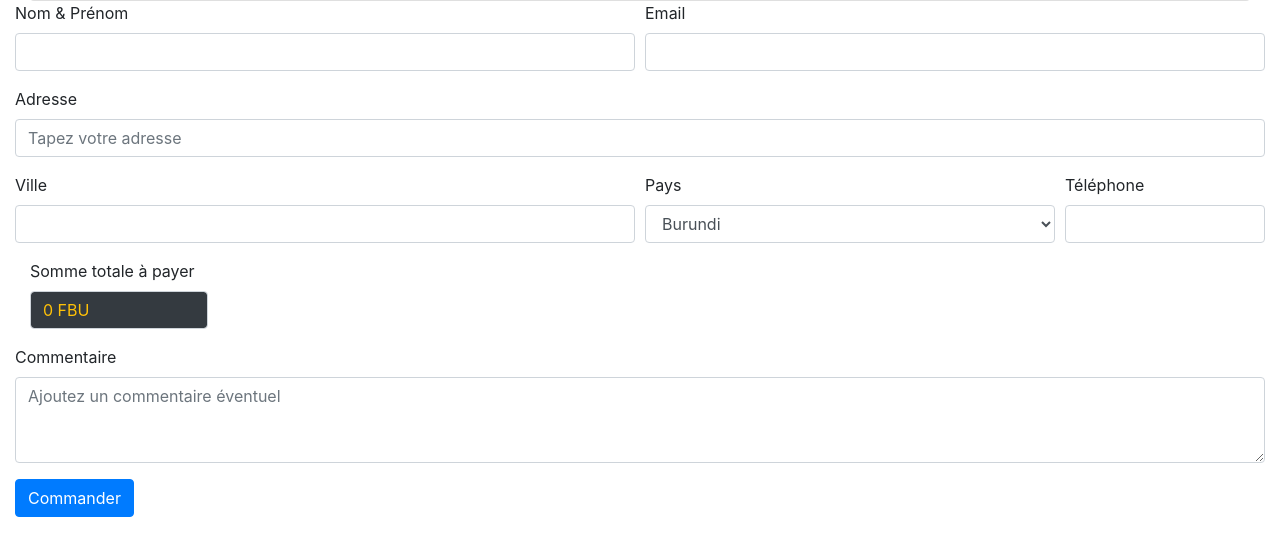
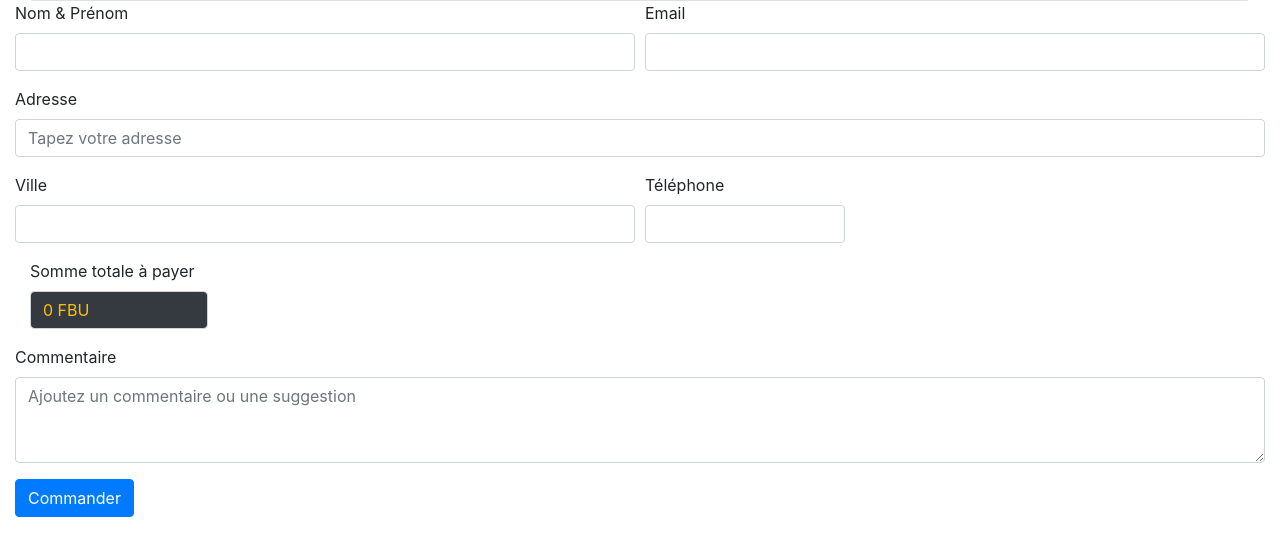
Before and after one commit to chretienMarcel/bujacafe2, a Django app: page /checkout in a window 1280 px wide. Shown: the part 209-765 px from the top of the page. Run offline with Django 5.2, Linux system fonts and the light colour scheme; some libraries are stand-ins or nearby versions.

Commit message:
first commit

```diff
--- a/steakhouse/admin.py
+++ b/steakhouse/admin.py
@@ -12,7 +12,7 @@ class AdminProduit(admin.ModelAdmin):
     search_fields=('title',)
     list_editable=("prix",)
 class AdminCommande(admin.ModelAdmin):
-    list_display=("item","nom","email","adresse","ville","pays","telephone","commentaire","total","date_commande")
+    list_display=("item","nom","email","adresse","ville","telephone","commentaire","total","date_commande")
 admin.site.register(Category,AdminCategorie)
 admin.site.register(Produit,AdminProduit)
 admin.site.register(Commande,AdminCommande)
--- a/steakhouse/models.py
+++ b/steakhouse/models.py
@@ -33,7 +33,7 @@ class Commande(models.Model):
         email=models.EmailField()
         adresse=models.CharField(max_length=200)
         ville=models.CharField(max_length=200)
-        pays=models.CharField(max_length=200)
+
         telephone=models.CharField(max_length=300)
         commentaire=models.TextField(default=0)
         date_commande=models.DateTimeField(auto_now=True)
--- a/steakhouse/templates/shop/checkout.html
+++ b/steakhouse/templates/shop/checkout.html
@@ -32,17 +32,7 @@
           <label for="inputCity">Ville</label>
           <input type="text" id="ville" name="ville" class="form-control" required/>
         </div>
-        <div class="form-group col-md-4">
-          <label for="inputState">Pays</label>
-          <select id="pays" name="pays" class="form-control">
-            <option selected>Burundi</option>
-            <option>Côte d'Ivoire</option>
-            <option>Rwanda</option>
-            <option>France</option>
-            <option>RDC</option>
-            <option>Tanzanie</option>
-          </select>
-        </div>
+
         <div class="form-group col-md-2">
           <label for="inputZip">Téléphone</label>
           <input name="telephone" id="telephone" type="text" class="form-control" required/>
@@ -55,7 +45,7 @@
 
       <div class="form-group">
         <label for="commentaire">Commentaire</label>
-        <textarea id="commentaire" name="commentaire" class="form-control" rows="3" placeholder="Ajoutez un commentaire éventuel"></textarea>
+        <textarea id="commentaire" name="commentaire" class="form-control" rows="3" placeholder="Ajoutez un commentaire ou une suggestion"></textarea>
       </div>
 
   <button type="submit" class="btn btn-primary">Commander</button>
--- a/steakhouse/views.py
+++ b/steakhouse/views.py
@@ -38,10 +38,10 @@ def checkout(request):
           email=request.POST.get('email')
           adresse=request.POST.get('address')
           ville=request.POST.get('ville')
-          pays=request.POST.get('pays')
+
           telephone=request.POST.get('telephone')
           commentaire=request.POST.get('commentaire')
-          com= Commande(item=items,total=total, nom=nom, email=email, adresse=adresse, ville=ville, pays=pays, telephone=telephone, commentaire=commentaire)
+          com= Commande(item=items,total=total, nom=nom, email=email, adresse=adresse, ville=ville, telephone=telephone, commentaire=commentaire)
           com.save()
           return redirect('paypal')  # Assurez-vous que 'paypal' est le bon nom d'URL
      return render(request, 'shop/checkout.html')
```
Also changed, not shown: db.sqlite3, steakhouse/migrations/0009_remove_commande_pays.py (added).
